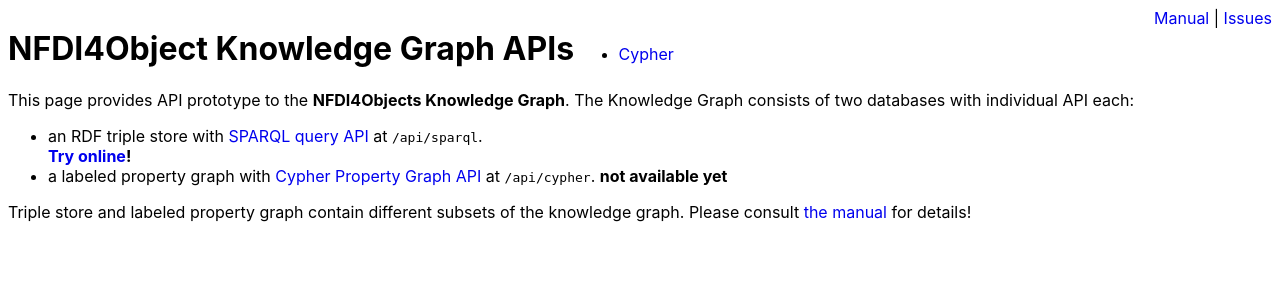
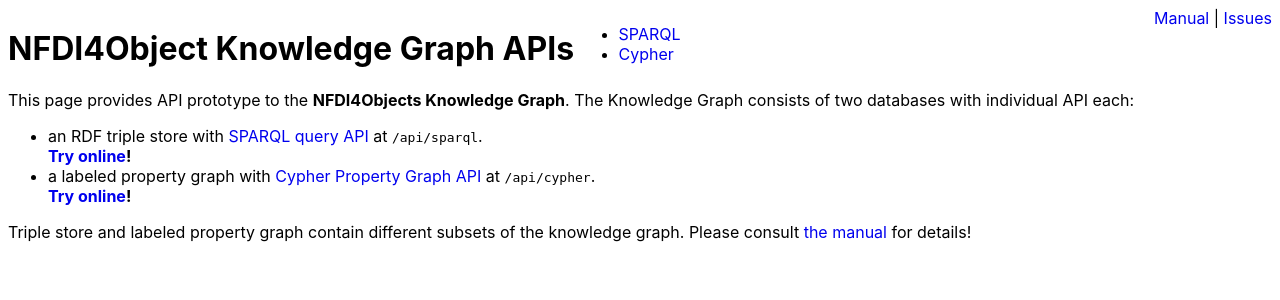
Before and after one commit to nfdi4objects/n4o-graph-apis, a Flask app: page / in a window 1280 px wide. Shown: the top 300 px of the page. Run offline with Flask 3, Linux system fonts and the light colour scheme; parts of the project's set-up code (start-up, migrations or seed data) failed here and were passed over.

Commit message:
Make SPARQL api mandatory

```diff
--- a/app.py
+++ b/app.py
@@ -102,9 +102,7 @@ if __name__ == '__main__':
     for key in config.keys():
         app.config[key] = config[key]
     app.config["cypher-backend"] = CypherBackend(config['cypher'])
-    endpoint = config["sparql"]["endpoint"]
-    app.config["sparql-proxy"] = SparqlProxy(
-        endpoint, args.debug) if endpoint else None
+    app.config["sparql-proxy"] = SparqlProxy(config["sparql"]["endpoint"], args.debug)
 
     if args.wsgi:
         serve(app, host="0.0.0.0", **opts)
--- a/templates/base.html
+++ b/templates/base.html
@@ -27,7 +27,6 @@
       <h1><a href="{{url_for('index')}}">NFDI4Object Knowledge Graph APIs</a></h1>
       <nav>
       <ul>
-        {% if config["sparql-proxy"] %}
         <li class="nav-item">
           {% if request.path.endswith("/sparql") %}
             <a class="nav-link selected" href="{{url_for('sparql_form')}}">SPARQL</a>
@@ -35,7 +34,6 @@
             <a class="nav-link" href="{{url_for('sparql_form')}}">SPARQL</a>
           {% endif %}
         </li>
-        {% endif %}
         <li>
            {% if request.path.endswith("/cypher") %}
               <a class="nav-link selected" href="{{url_for('cypher_form')}}">Cypher</a>
--- a/templates/index.html
+++ b/templates/index.html
@@ -15,12 +15,8 @@
     <li>
       a labeled property graph with <a href="https://github.com/nfdi4objects/n4o-graph-apis#cypher-property-graph-api">Cypher Property Graph API</a>
       at <code>/api/cypher</code>.
-      {% if config["sparql-proxy"] %}
-        <br>
-        <b><a href="cypher">Try online</a>!</b>
-      {% else %}
-        <b>not available yet</b>
-      {% endif %}
+      <br>
+      <b><a href="cypher">Try online</a>!</b>
     </li>
   </ul>
   <p>
```
Also changed, not shown: README.md. Lines whose indentation alone changed are shown as unchanged.
